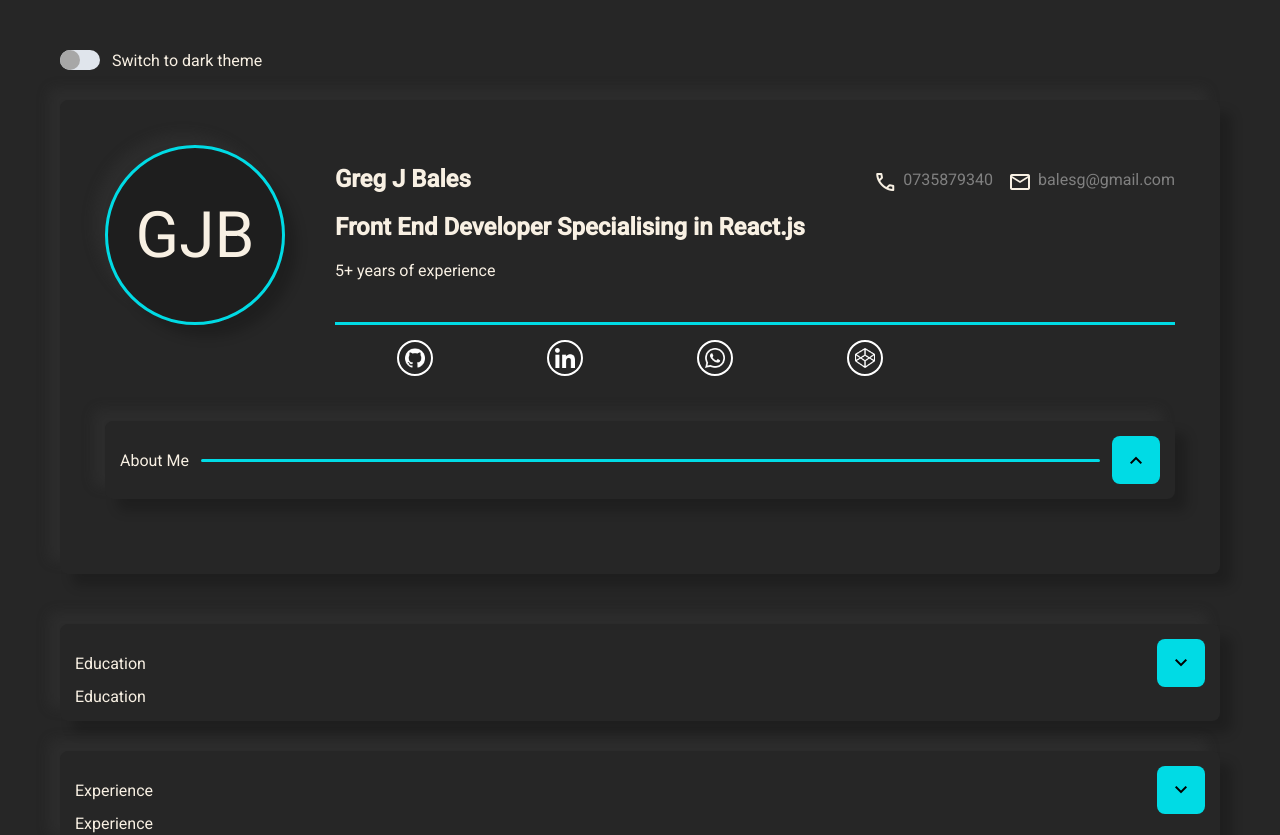
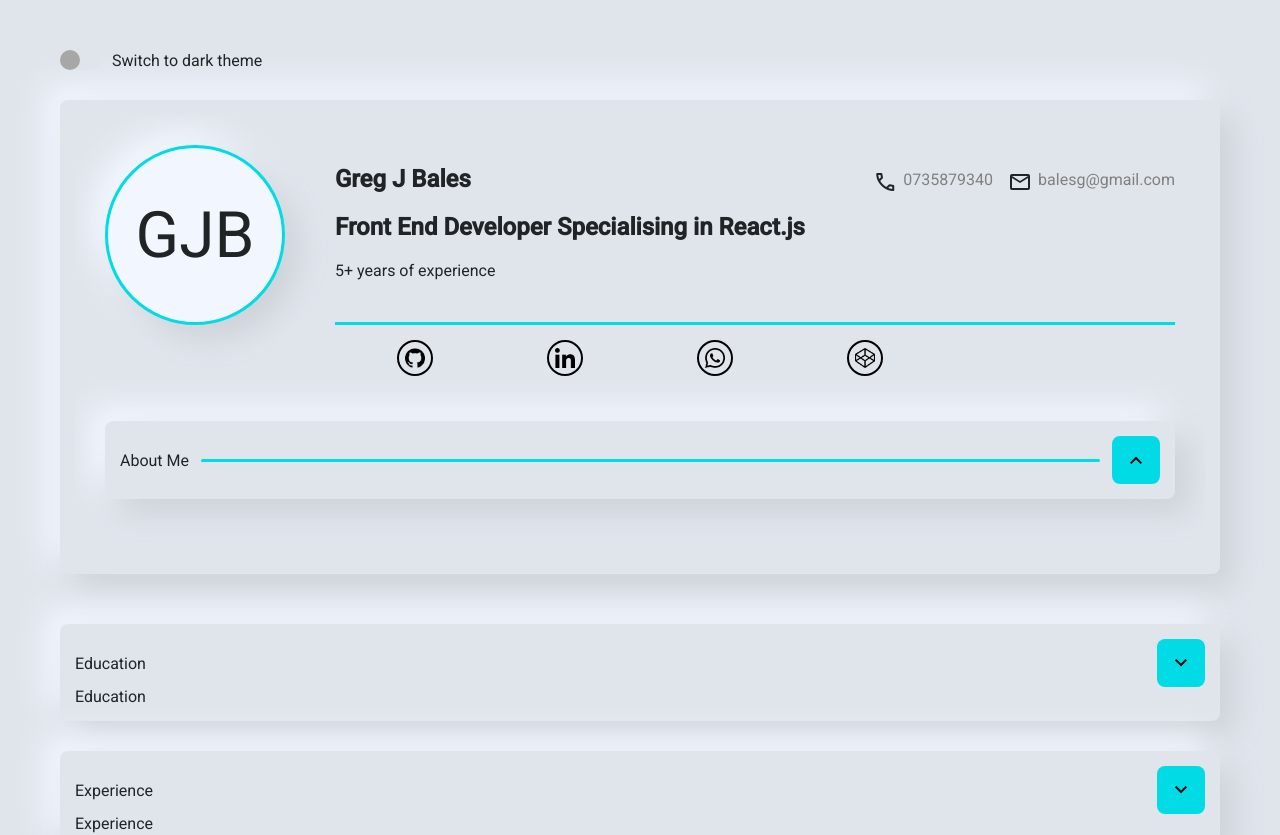
Before and after one commit to Infamous8/react-resume, a React (Create React App) app: page / in a window 1280 px wide. Shown: the top 835 px of the page. Built offline with nearby package versions, Linux system fonts and the light colour scheme.

Commit message:
enables dark mode support

```diff
--- a/src/App.tsx
+++ b/src/App.tsx
@@ -1,11 +1,40 @@
-import React from 'react';
+import React, {createContext, useEffect, useState} from 'react';
 import {Home} from "./components/pages/home";
 
+interface ThemeContextProps {
+    mode: boolean
+    toggleMode: () => void
+}
+
+export interface StyledComponentProps {
+    mode: boolean
+}
+
+export const ThemeContext = createContext<ThemeContextProps>({mode: true, toggleMode: () => null})
+
 function App() {
+  const [mode, setMode] = useState(true);
+
+  const toggleMode = () => {
+      setMode(prevMode => !prevMode);
+  }
+
+  useEffect(() => {
+      if (mode) {
+          document.body.style.backgroundColor = '#E0E5EC'
+          document.body.style.color = '#212427';
+      } else {
+          document.body.style.backgroundColor = '#212427'
+          document.body.style.color = '#F8F0E3'
+      }
+  })
+
   return (
-    <div>
-        <Home/>
-    </div>
+    <ThemeContext.Provider value={{ mode, toggleMode }}>
+        <div>
+            <Home/>
+        </div>
+    </ThemeContext.Provider>
   );
 }
 
--- a/src/components/atoms/avatar.tsx
+++ b/src/components/atoms/avatar.tsx
@@ -1,23 +1,24 @@
-import React from "react";
+import React, {useContext} from "react";
 import styled from "styled-components";
+import {StyledComponentProps, ThemeContext} from "../../App";
 
 interface AvatarProps {}
 
 export const Avatar: React.FC<AvatarProps> = (props) => {
+    const mode = useContext(ThemeContext).mode
     const contentData = require('../../data/structure.json');
     const contentStyle = contentData.style;
     const contentUser = contentData.user;
     const userString = contentUser.firstName?.charAt(0) + contentUser.middleName?.charAt(0) + contentUser.lastname?.charAt(0);
-    console.log(userString);
     return (
-        <StyledAvatar>
+        <StyledAvatar mode={mode}>
             {!contentStyle.avatar && <UserInitials>{userString}</UserInitials>}
             {contentStyle.avatar && <UserImage/>}
         </StyledAvatar>
     )
 }
 
-const StyledAvatar = styled.div`
+const StyledAvatar = styled.div<StyledComponentProps>`
   width: 180px;
   height: 180px;
   border-radius: 50%;
@@ -25,11 +26,10 @@ const StyledAvatar = styled.div`
   align-items: center;
   justify-content: center;
   border: 3px solid #00DBE5;
-  background-color: rgba(0,0,0,.2); //DARK MODE
-  //background-color: #F2F7FF; //LIGHT MODE
+  background-color: ${props => props.mode ? '#F2F7FF' : 'rgba(0,0,0,.2)'};
   overflow: hidden;
-  box-shadow:  -12px -12px 12px 0 rgba(58, 58, 58, 0.3),12px 12px 12px 0 rgba(0,0,0,.2); //DARK MODE
-  //box-shadow:  15px 15px 30px #CED3D9, -15px -15px 30px #F2F7FF; //LIGHT MODE
+  box-shadow: ${props => props.mode ? '15px 15px 30px #CED3D9, -15px -15px 30px #F2F7FF' : '-12px -12px 12px 0 rgba(58, 58, 58, 0.3),12px 12px 12px 0 rgba(0,0,0,.2)'}; //DARK MODE
+  transition: background-color, box-shadow .2s cubic-bezier(0.4, 0.0, 0.2, 1);
 `
 
 const UserInitials = styled.div`
--- a/src/components/atoms/content-cell.tsx
+++ b/src/components/atoms/content-cell.tsx
@@ -1,6 +1,7 @@
-import React, {useState} from "react";
+import React, {useContext, useState} from "react";
 import styled from "styled-components";
 import {Button} from "./button";
+import {StyledComponentProps, ThemeContext} from "../../App";
 
 interface ContentCellProps {
     children: React.ReactNode
@@ -11,6 +12,7 @@ interface ContentCellProps {
 }
 
 export const ContentCell: React.FC<ContentCellProps> = (props) => {
+    const mode = useContext(ThemeContext).mode
     const [collapsed, setCollapsed] = useState(props.collapsedDefault)
 
     const toggleCollapse = () => {
@@ -18,7 +20,7 @@ export const ContentCell: React.FC<ContentCellProps> = (props) => {
     }
 
     return (
-        <StyledContentCell>
+        <StyledContentCell mode={mode}>
             {props.collapsible && (
                 <CellControls>
                     <ControlsTitle>
@@ -48,16 +50,14 @@ export const ContentCell: React.FC<ContentCellProps> = (props) => {
     )
 }
 
-const StyledContentCell = styled.div`
+const StyledContentCell = styled.div<StyledComponentProps>`
   border-radius: 8px;
   padding: 15px;
   overflow: hidden;
-  background-color: #262626; //DARK MODE
-  //background-color: #E0E5EC; //LIGHT MODE
-  box-shadow:  -12px -12px 12px 0 rgba(58, 58, 58, 0.3),12px 12px 12px 0 rgba(0,0,0,.2); //DARK MODE
-  //box-shadow:  15px 15px 30px #CED3D9, -15px -15px 30px #F2F7FF; //LIGHT MODE
+  background-color: ${props => props.mode ? '#E0E5EC' : '#262626'};
+  box-shadow: ${props => props.mode ? '15px 15px 30px #CED3D9, -15px -15px 30px #F2F7FF' : '-12px -12px 12px 0 rgba(58, 58, 58, 0.3),12px 12px 12px 0 rgba(0,0,0,.2)'} ;
   margin-bottom: 30px;
-  transition: height .2s cubic-bezier(0.4, 0.0, 0.2, 1);
+  transition: all .2s cubic-bezier(0.4, 0.0, 0.2, 1);
 `
 
 const CellControls = styled.div`
--- a/src/components/atoms/png-icon.tsx
+++ b/src/components/atoms/png-icon.tsx
@@ -1,6 +1,7 @@
-import React from "react";
+import React, {useContext} from "react";
 import styled from "styled-components";
 import {Tooltip} from "./tooltip";
+import {StyledComponentProps, ThemeContext} from "../../App";
 
 interface MaterialIconPhoneProps {
     type: 'GitHub' | 'LinkedIn' | 'WhatsApp' | 'CodePen'
@@ -9,10 +10,11 @@ interface MaterialIconPhoneProps {
 }
 
 export const PngIcon: React.FC<MaterialIconPhoneProps> = (props) => {
+    const mode = useContext(ThemeContext).mode
     const iconImg = require(`../../assets/icons/${props.mode}/${props.type}.png`)
     return (
         <StyledPngIcon href={props.href} target={"_blank"}>
-            <PngIconContent>
+            <PngIconContent mode={mode}>
                 <img src={iconImg} alt={`${props.type} icon`} />
             </PngIconContent>
             <ToolTipWrap className={'tooltip'}>
@@ -27,22 +29,22 @@ const StyledPngIcon = styled.a`
   cursor: pointer;
 `
 
-const PngIconContent = styled.div`
+const PngIconContent = styled.div<StyledComponentProps>`
   margin: 0 auto;
   width: 36px;
   height: 36px;
   display: flex;
   align-items: center;
   justify-content: center;
-  border: 2px solid #FFFFFF; //DARK MODE
-  //border: 2px solid #000000; //LIGHT MODE
+  border: ${props => props.mode ? '2px solid #000000' : '2px solid #FFFFFF'};
   border-radius: 50%;
   position: relative;
+  transition: all .2s cubic-bezier(0.4, 0.0, 0.2, 1);
   img {
     height: 20px;
     width: auto;
-    filter: invert(1); //DARK MODE
-    //filter: invert(0); //LIGHT MODE
+    filter: ${props => props.mode? 'invert(0)' : 'invert(1)'};
+    transition: all .2s cubic-bezier(0.4, 0.0, 0.2, 1);
   }
   :hover + .tooltip {
     display: block;
--- a/src/components/atoms/switch.tsx
+++ b/src/components/atoms/switch.tsx
@@ -1,13 +1,16 @@
-import React, {useState} from "react";
+import React, {useContext, useState} from "react";
 import styled from "styled-components";
+import {ThemeContext} from "../../App";
 
 interface SwitchProps {}
 
 export const Switch: React.FC<SwitchProps> = (props) => {
+    const currentTheme = useContext(ThemeContext)
     const [toggled, setToggled] = useState(true)
 
     const toggleSwitch = () => {
-        setToggled(!toggled)
+        setToggled(!toggled);
+        currentTheme.toggleMode();
     }
 
     return (
--- a/src/components/molecules/toggle-switch.tsx
+++ b/src/components/molecules/toggle-switch.tsx
@@ -10,7 +10,7 @@ export const ToggleSwitch: React.FC<ToggleSwitchProps> = (props) => {
     return (
         <StyledToggleSwitch>
             <Switch/>
-            <label>{props.title}</label>
+            <StyledToggleLabel>{props.title}</StyledToggleLabel>
         </StyledToggleSwitch>
     )
 }
@@ -18,7 +18,8 @@ export const ToggleSwitch: React.FC<ToggleSwitchProps> = (props) => {
 const StyledToggleSwitch = styled.div`
   display: flex;
   align-items: center;
-  label {
-    margin-left: 12px;
-  }
 `
+
+const StyledToggleLabel = styled.label`
+  margin-left: 12px;
+`
--- a/src/components/templates/page-layout.tsx
+++ b/src/components/templates/page-layout.tsx
@@ -1,9 +1,10 @@
-import React from "react";
+import React, {useContext} from "react";
 import styled from "styled-components";
 import {ContentContainer} from "../atoms/content-container";
 import {Footer} from "../organisms/footer";
 import {Header} from "../organisms/Header";
 import {ToggleSwitch} from "../molecules/toggle-switch";
+import {ThemeContext} from "../../App";
 
 
 interface PageLayoutProps {
@@ -11,11 +12,12 @@ interface PageLayoutProps {
 }
 
 export const PageLayout: React.FC<PageLayoutProps> = (props) => {
-    const mode = true
+    const currentTheme = useContext(ThemeContext)
+    const mode = currentTheme.mode
     return (
         <StyledPageLayout>
             <ContentContainer>
-                <ToggleSwitch title={mode ? 'Switch to dark theme' : 'Switch to light theme'}/>
+                <ToggleSwitch title={mode ? 'Switch to dark theme' : 'Switch to light theme'} />
                 <Header margin={'30px 0 50px 0'} />
                 {props.children}
                 <Footer margin={'150px 0 0 0'} />
--- a/src/index.css
+++ b/src/index.css
@@ -3,13 +3,11 @@
 }
 
 body {
-  background-color: #262626;
   margin: 0;
   font-family: 'Roboto', sans-serif;
   -webkit-font-smoothing: antialiased;
   -moz-osx-font-smoothing: grayscale;
-  color: #F8F0E3; /* DARK MODE */
-  /*color: #212427; !*LIGHT MODE *!*/
+  transition: background-color .1s cubic-bezier(0.4, 0.0, 0.2, 1);
 }
 
 ::-webkit-scrollbar {
```
